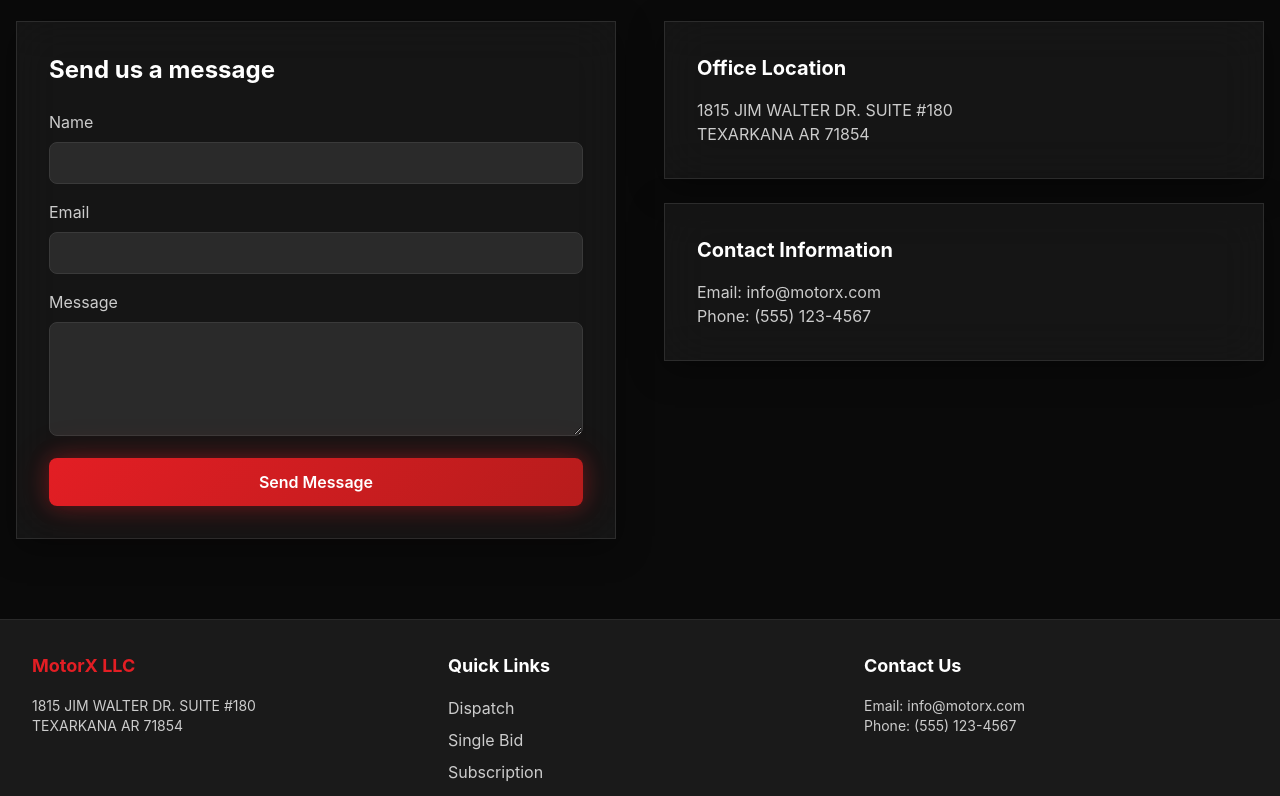
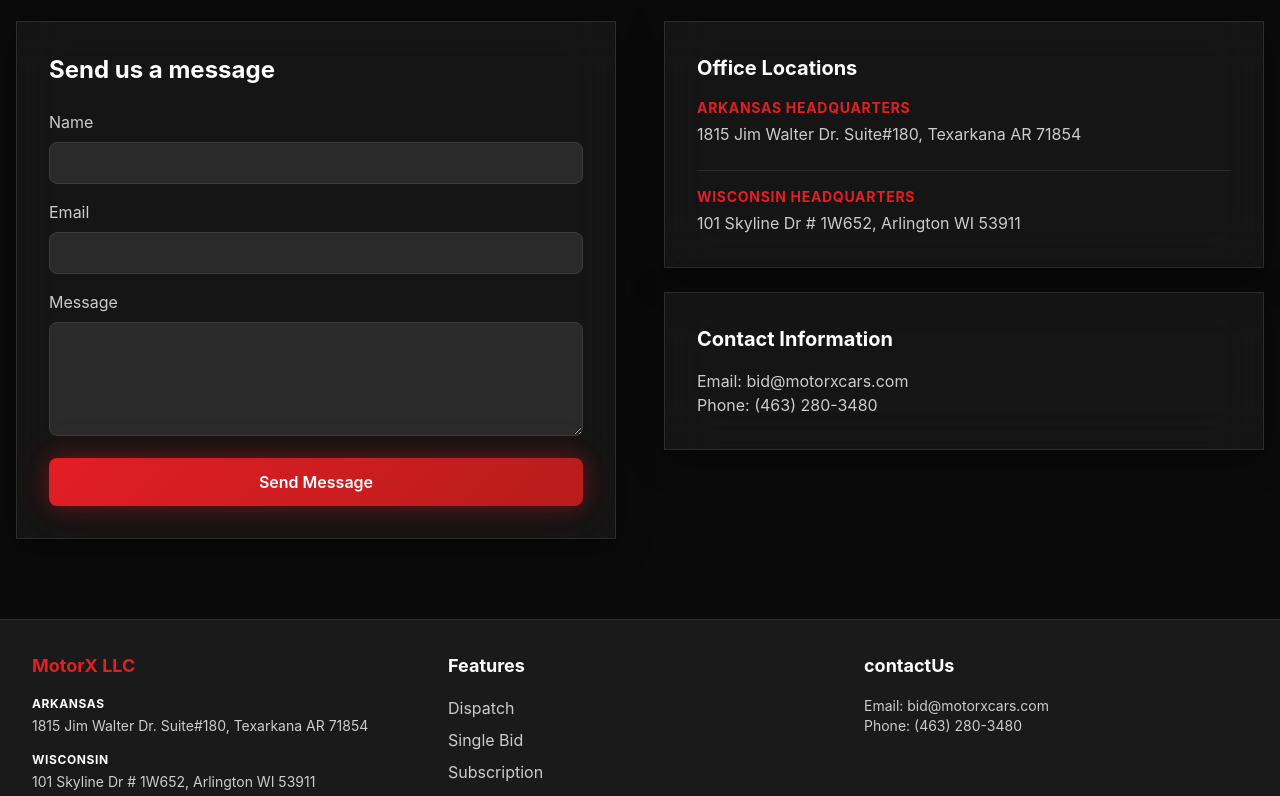
Before and after one commit to rhectoroc/motorx, a React (Vite) app: page /contact in a window 1280 px wide. Shown: the part 280-1076 px from the top of the page. Built offline with nearby package versions, Linux system fonts and the light colour scheme.

Commit message:
modificaciones en traduciones y direcciones

```diff
--- a/src/components/Footer.jsx
+++ b/src/components/Footer.jsx
@@ -1,4 +1,8 @@
+import { useTranslation } from 'react-i18next';
+
 function Footer() {
+    const { t } = useTranslation();
+
     return (
         <footer className="bg-motorx-gray-900 border-t border-motorx-gray-800 py-8">
             <div className="max-w-7xl mx-auto px-4 sm:px-6 lg:px-8">
@@ -6,29 +10,39 @@ function Footer() {
                     {/* Company Info */}
                     <div>
                         <h3 className="text-motorx-red font-bold text-lg mb-4">MotorX LLC</h3>
-                        <p className="text-motorx-gray-300 text-sm">
-                            1815 JIM WALTER DR. SUITE #180<br />
-                            TEXARKANA AR 71854
-                        </p>
+                        <div className="space-y-4">
+                            <div>
+                                <p className="text-motorx-white text-xs font-bold uppercase tracking-wider mb-1">Arkansas</p>
+                                <p className="text-motorx-gray-300 text-sm">
+                                    {t('contactPage.office.arkansas.address')}
+                                </p>
+                            </div>
+                            <div>
+                                <p className="text-motorx-white text-xs font-bold uppercase tracking-wider mb-1">Wisconsin</p>
+                                <p className="text-motorx-gray-300 text-sm">
+                                    {t('contactPage.office.wisconsin.address')}
+                                </p>
+                            </div>
+                        </div>
                     </div>
 
                     {/* Quick Links */}
                     <div>
-                        <h3 className="text-motorx-white font-bold text-lg mb-4">Quick Links</h3>
+                        <h3 className="text-motorx-white font-bold text-lg mb-4">{t('common.features')}</h3>
                         <ul className="space-y-2">
-                            <li><a href="/dispatch" className="text-motorx-gray-300 hover:text-motorx-red transition-colors">Dispatch</a></li>
-                            <li><a href="/single-bid" className="text-motorx-gray-300 hover:text-motorx-red transition-colors">Single Bid</a></li>
-                            <li><a href="/subscription" className="text-motorx-gray-300 hover:text-motorx-red transition-colors">Subscription</a></li>
-                            <li><a href="/contact" className="text-motorx-gray-300 hover:text-motorx-red transition-colors">Contact</a></li>
+                            <li><a href="/dispatch" className="text-motorx-gray-300 hover:text-motorx-red transition-colors">{t('nav.dispatch')}</a></li>
+                            <li><a href="/single-bid" className="text-motorx-gray-300 hover:text-motorx-red transition-colors">{t('nav.singleBid')}</a></li>
+                            <li><a href="/subscription" className="text-motorx-gray-300 hover:text-motorx-red transition-colors">{t('nav.subscription')}</a></li>
+                            <li><a href="/contact" className="text-motorx-gray-300 hover:text-motorx-red transition-colors">{t('nav.contact')}</a></li>
                         </ul>
                     </div>
 
                     {/* Contact */}
                     <div>
-                        <h3 className="text-motorx-white font-bold text-lg mb-4">Contact Us</h3>
+                        <h3 className="text-motorx-white font-bold text-lg mb-4">{t('contactUs')}</h3>
                         <p className="text-motorx-gray-300 text-sm">
-                            Email: info@motorx.com<br />
-                            Phone: (555) 123-4567
+                            Email: {t('cta.email')}<br />
+                            Phone: {t('cta.phone')}
                         </p>
                     </div>
                 </div>
--- a/src/data/services.js
+++ b/src/data/services.js
@@ -146,21 +146,25 @@ export const services = allServices.slice(0, 2);
 // Resto de los datos se mantienen igual
 export const stats = [
     {
+        id: 'experience',
         value: '12+',
         label: 'Years of Experience',
         icon: 'Award'
     },
     {
+        id: 'auctions',
         value: '100+',
         label: 'Auctions Access',
         icon: 'Building2'
     },
     {
+        id: 'vehicles',
         value: '100K+',
         label: 'Vehicles Available',
         icon: 'Car'
     },
     {
+        id: 'support',
         value: '24/7',
         label: 'Customer Support',
         icon: 'Headphones'
@@ -169,30 +173,35 @@ export const stats = [
 
 export const registrationSteps = [
     {
+        id: 'deposit',
         step: 1,
         title: 'Deposit',
         description: 'Make your initial deposit to activate your account',
         icon: 'DollarSign'
     },
     {
+        id: 'id',
         step: 2,
         title: 'Valid ID or Passport',
         description: 'Provide a government-issued ID or passport',
         icon: 'IdCard'
     },
     {
+        id: 'address',
         step: 3,
         title: 'Proof of Address',
         description: 'Submit a recent utility bill or bank statement',
         icon: 'MapPin'
     },
     {
+        id: 'terms',
         step: 4,
         title: 'Sign Terms',
         description: 'Review and sign our terms and conditions',
         icon: 'FileText'
     },
     {
+        id: 'bidding',
         step: 5,
         title: 'Start Bidding',
         description: 'Access hundreds of auctions and start bidding!',
--- a/src/i18n/locales/ar.json
+++ b/src/i18n/locales/ar.json
@@ -195,6 +195,7 @@
         "title": "اتصل بنا الآن",
         "subtitle": "واحصل على سيارتك الجديدة!",
         "email": "bid@motorxcars.com",
+        "phone": "(463) 280-3480",
         "getInTouch": "تواصل معنا"
     },
     "servicesPage": {
@@ -219,7 +220,13 @@
             "send": "إرسال الرسالة"
         },
         "office": {
-            "title": "موقع المكتب"
+            "title": "مواقع المكاتب",
+            "arkansas": {
+                "address": "1815 Jim Walter Dr. Suite#180, Texarkana AR 71854"
+            },
+            "wisconsin": {
+                "address": "101 Skyline Dr # 1W652, Arlington WI 53911"
+            }
         },
         "info": {
             "title": "معلومات الاتصال"
--- a/src/i18n/locales/en.json
+++ b/src/i18n/locales/en.json
@@ -195,6 +195,7 @@
         "title": "Contact Us NOW",
         "subtitle": "AND DRIVE AWAY WITH YOUR NEW CAR!",
         "email": "bid@motorxcars.com",
+        "phone": "(463) 280-3480",
         "getInTouch": "Get in Touch"
     },
     "servicesPage": {
@@ -219,7 +220,13 @@
             "send": "Send Message"
         },
         "office": {
-            "title": "Office Location"
+            "title": "Office Locations",
+            "arkansas": {
+                "address": "1815 Jim Walter Dr. Suite#180, Texarkana AR 71854"
+            },
+            "wisconsin": {
+                "address": "101 Skyline Dr # 1W652, Arlington WI 53911"
+            }
         },
         "info": {
             "title": "Contact Information"
--- a/src/i18n/locales/es.json
+++ b/src/i18n/locales/es.json
@@ -23,7 +23,10 @@
         "noHiddenFees": "Sin cargos ocultos • Cancele en cualquier momento • 100% Transparente"
     },
     "hero": {
-        "title": "Logística Cloud",
+        "title": {
+            "logistics": "Logística",
+            "cloud": "Cloud"
+        },
         "subtitle": "Donde los Vehículos Nunca Dejan de Moverse"
     },
     "services": {
@@ -31,7 +34,9 @@
         "subtitle": "Soluciones automotrices premium diseñadas para ahorrarle tiempo y dinero",
         "cta": {
             "title": "¿Listo para Transformar su Negocio Automotriz?",
-            "subtitle": "Únase a más de 1000 concesionarios que confían en Motor X para sus necesidades automotrices"
+            "subtitle": "Únase a más de 1000 concesionarios que confían en Motor X para sus necesidades automotrices",
+            "viewAll": "Ver Todos los Servicios",
+            "talkToExpert": "Hablar con un Experto"
         },
         "subscription": {
             "title": "Suscripción a Subastas",
@@ -158,7 +163,11 @@
         "experience": "Años de Experiencia",
         "auctions": "Acceso a Subastas",
         "vehicles": "Vehículos Disponibles",
-        "support": "Soporte al Cliente"
+        "support": "Soporte al Cliente",
+        "floating": {
+            "years": "Años",
+            "support": "Soporte"
+        }
     },
     "registration": {
         "title": "Comience su Registro",
@@ -195,6 +204,7 @@
         "title": "Contáctenos AHORA",
         "subtitle": "¡Y LLÉVESE SU NUEVO AUTO!",
         "email": "bid@motorxcars.com",
+        "phone": "(463) 280-3480",
         "getInTouch": "Póngase en Contacto"
     },
     "servicesPage": {
@@ -219,7 +229,13 @@
             "send": "Enviar Mensaje"
         },
         "office": {
-            "title": "Ubicación de la Oficina"
+            "title": "Ubicación de la Oficinas",
+            "arkansas": {
+                "address": "1815 Jim Walter Dr. Suite#180, Texarkana AR 71854"
+            },
+            "wisconsin": {
+                "address": "101 Skyline Dr # 1W652, Arlington WI 53911"
+            }
         },
         "info": {
             "title": "Información de Contacto"
--- a/src/i18n/locales/ru.json
+++ b/src/i18n/locales/ru.json
@@ -195,6 +195,7 @@
         "title": "Свяжитесь с Нами СЕЙЧАС",
         "subtitle": "И УЕЗЖАЙТЕ НА СВОЕМ НОВОМ АВТОМОБИЛЕ!",
         "email": "bid@motorxcars.com",
+        "phone": "(463) 280-3480",
         "getInTouch": "Связаться"
     },
     "servicesPage": {
@@ -219,7 +220,13 @@
             "send": "Отправить Сообщение"
         },
         "office": {
-            "title": "Расположение Офиса"
+            "title": "Расположение Офисов",
+            "arkansas": {
+                "address": "1815 Jim Walter Dr. Suite#180, Texarkana AR 71854"
+            },
+            "wisconsin": {
+                "address": "101 Skyline Dr # 1W652, Arlington WI 53911"
+            }
         },
         "info": {
             "title": "Контактная Информация"
--- a/src/pages/Contact.jsx
+++ b/src/pages/Contact.jsx
@@ -47,16 +47,26 @@ function Contact() {
                     <div>
                         <div className="glass-card p-8 mb-6">
                             <h3 className="text-xl font-bold text-motorx-white mb-4">{t('contactPage.office.title')}</h3>
-                            <p className="text-motorx-gray-300">
-                                1815 JIM WALTER DR. SUITE #180<br />
-                                TEXARKANA AR 71854
-                            </p>
+                            <div className="space-y-6">
+                                <div>
+                                    <p className="text-motorx-red text-sm font-bold uppercase tracking-wider mb-1">Arkansas Headquarters</p>
+                                    <p className="text-motorx-gray-300">
+                                        {t('contactPage.office.arkansas.address')}
+                                    </p>
+                                </div>
+                                <div className="pt-4 border-t border-motorx-gray-800">
+                                    <p className="text-motorx-red text-sm font-bold uppercase tracking-wider mb-1">Wisconsin Headquarters</p>
+                                    <p className="text-motorx-gray-300">
+                                        {t('contactPage.office.wisconsin.address')}
+                                    </p>
+                                </div>
+                            </div>
                         </div>
                         <div className="glass-card p-8">
                             <h3 className="text-xl font-bold text-motorx-white mb-4">{t('contactPage.info.title')}</h3>
                             <p className="text-motorx-gray-300">
-                                Email: info@motorx.com<br />
-                                Phone: (555) 123-4567
+                                Email: {t('cta.email')}<br />
+                                Phone: {t('cta.phone')}
                             </p>
                         </div>
                     </div>
```
Also changed, not shown: src/pages/Home.jsx (+21 -21 lines).
